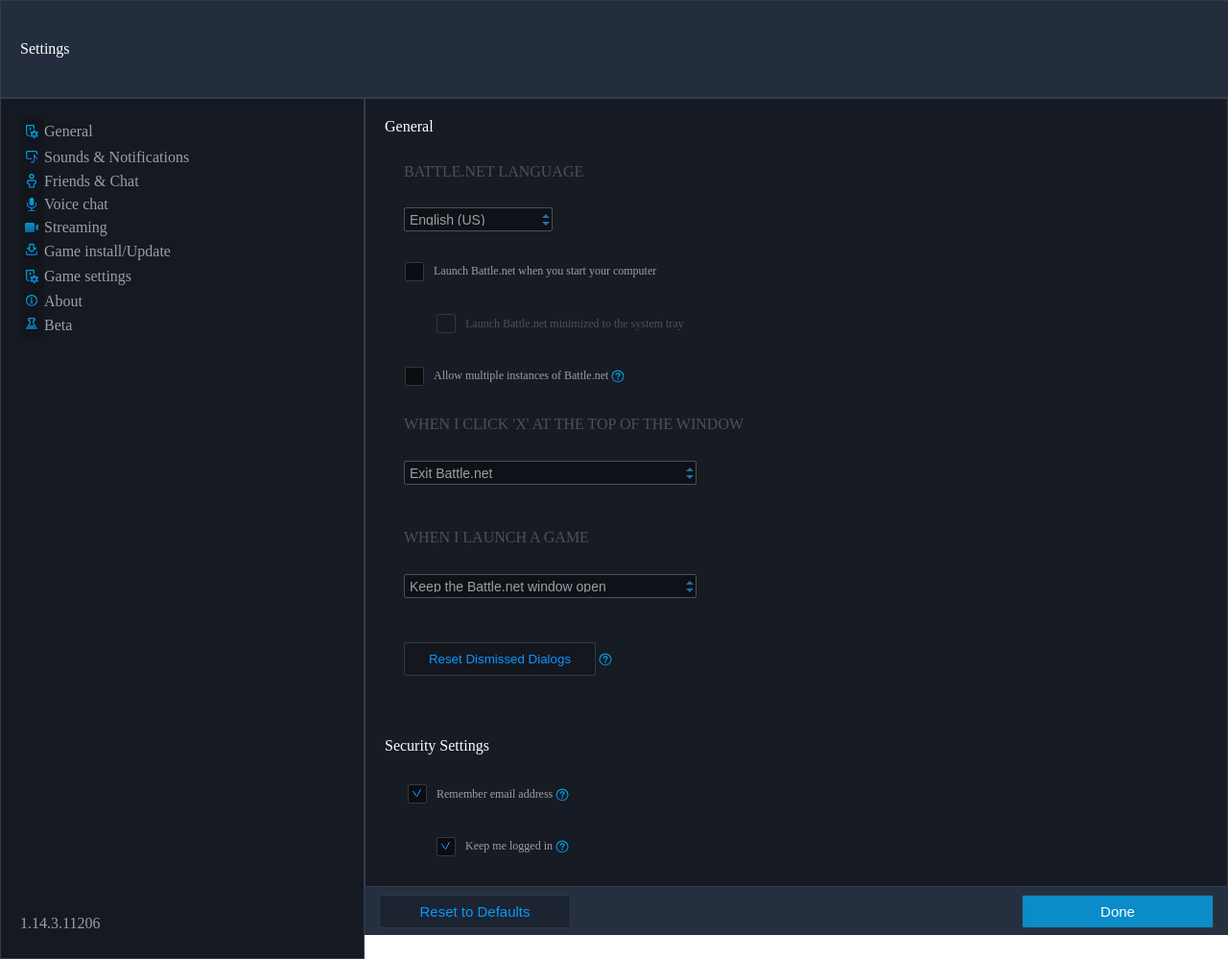
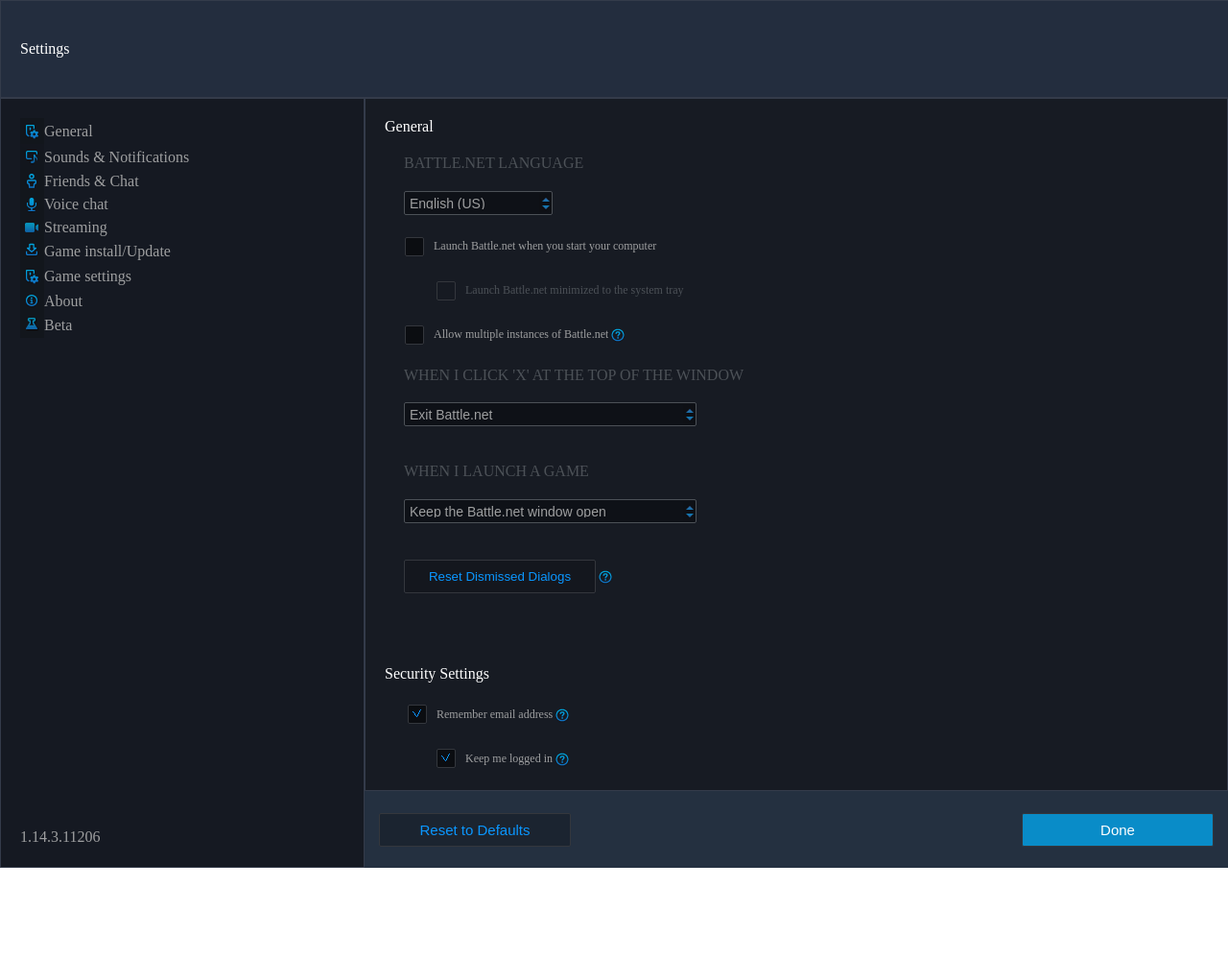
Before and after one commit to ThomasBrans/multi-pager, a plain HTML site: page settings.html in a window 1280 px wide. Shown: the whole page at 96% size. After the commit the page ends 904 px from the top, so only its background shows below. Drawn offline with Linux system fonts and the light colour scheme.

Commit message:
version2

```diff
--- a/style.css
+++ b/style.css
@@ -35,13 +35,13 @@ header {
 
 .gridinsideflexPL {
     display: grid;
-    grid-template-columns: 40%;
+    grid-template-columns: 30%;
     align-items: flex-start;
     justify-items: left;
     background-color: #151922;
     border: 1px solid #343B4A;
     width: 30%;
-    height: 111.9vh;
+    height: 100vh;
     padding-left: 20px;
 
 grid-template-rows: 95% 5%
@@ -65,15 +65,15 @@ grid-template-rows: 95% 5%
 
 .gridinsideflex2PL {
     display: grid;
-    grid-template-columns: 60%;
+    grid-template-columns: 70%;
     align-items: flex-start;
     justify-content: left;
     background-color: #171B23;
     width: 97.6%;
-    height: 100vh;
+    height: 90vh;
     border: 1px solid #343B4A;
     padding-left: 20px;
-    padding-top: 20px;
+    /*padding-top: 20px;*/
 }
 
 .grindinsideflexspacingPL > div {
@@ -96,6 +96,7 @@ grid-template-rows: 95% 5%
 
 .colorgeneralPL {
     color:white;
+    padding-top:20px;
 }
 
 .battlelanguagePL {
@@ -252,7 +253,7 @@ grid-template-rows: 95% 5%
     justify-content: space-between;
     align-items: center;
     background-color: #243040;
-    height: 50px;
+    height: 10vh;
     width: 870px;
     margin: none;
     padding-left: 15px;
```
